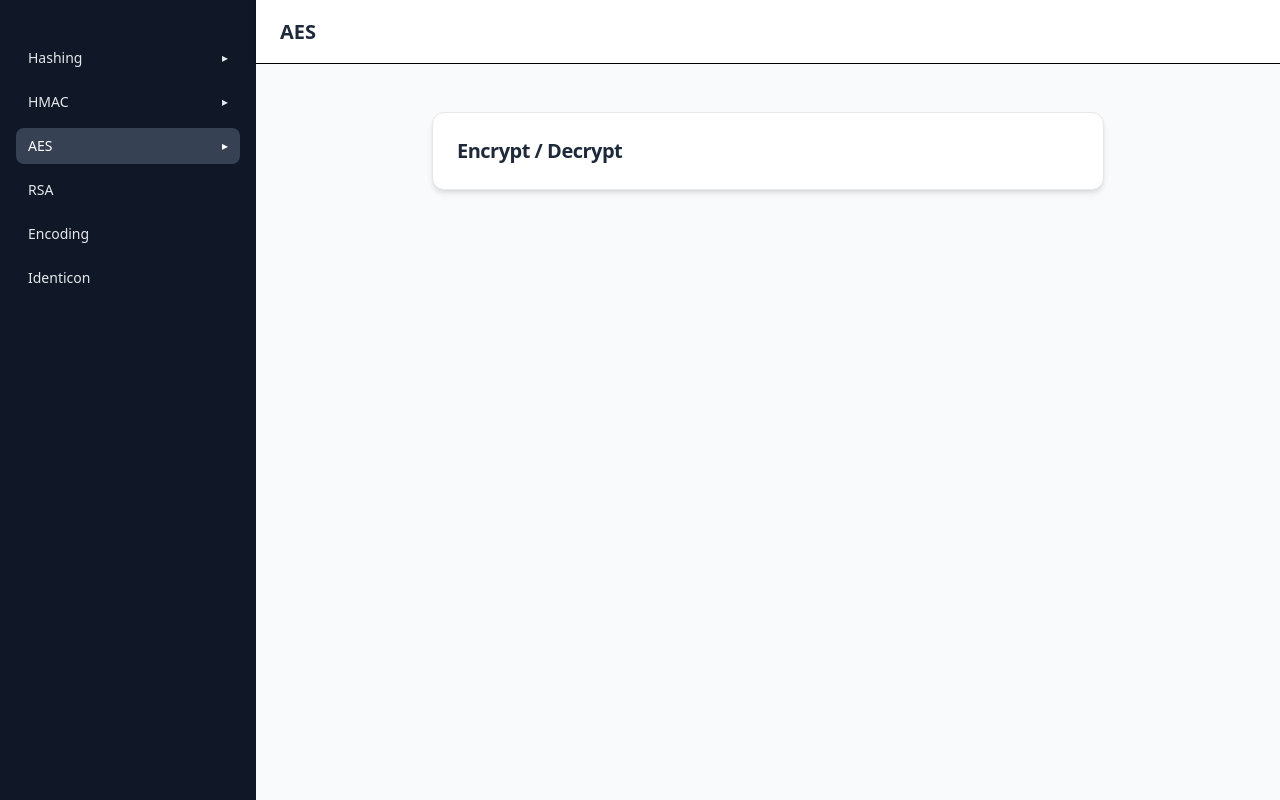
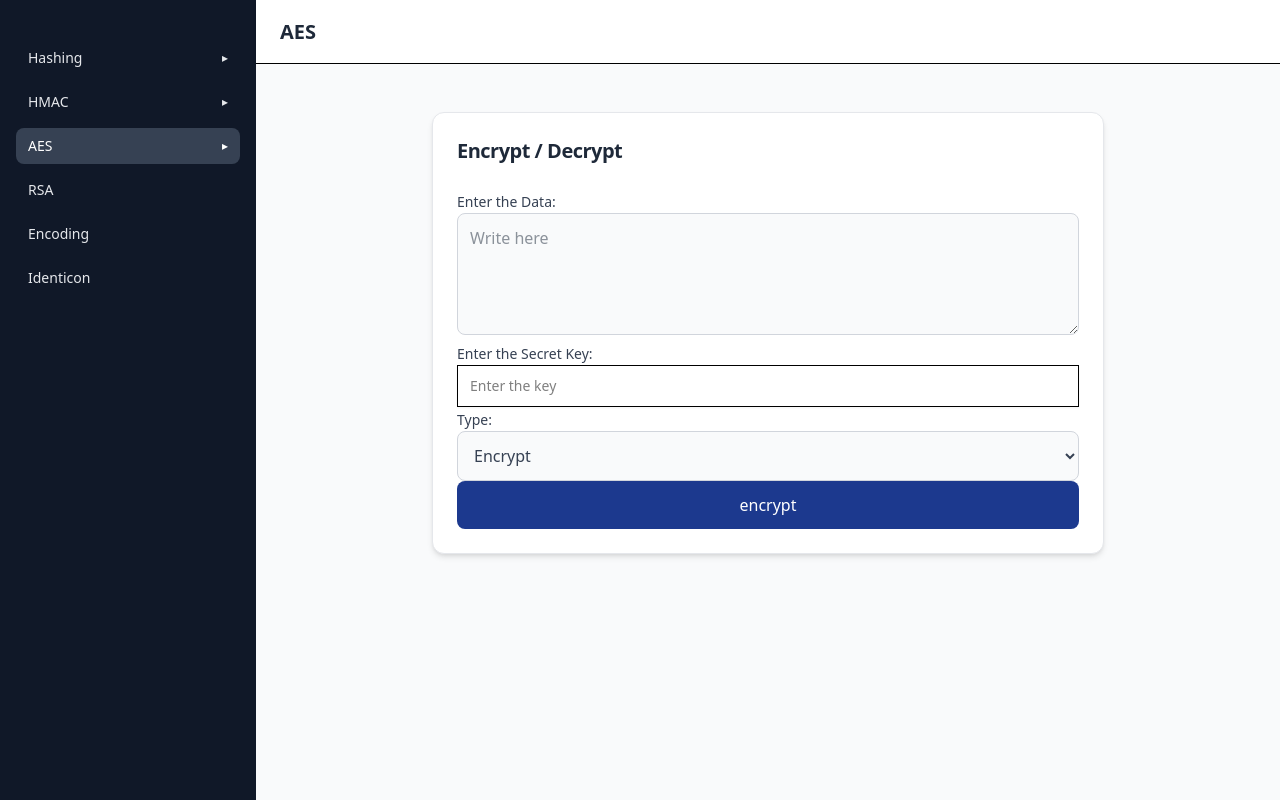
Before and after one commit to Muhtadi1Laskar/cryptography-as-a-service-frontend, a React (Vite) app: page /aes/encrypt-decrypt in a window 1280 px wide. Built offline with nearby package versions, Linux system fonts and the light colour scheme.

Commit message:
Added the form for Encrypting and Decrypting data with Aes

```diff
--- a/src/components/forms/AesForm.jsx
+++ b/src/components/forms/AesForm.jsx
@@ -1,10 +1,111 @@
+import { useState } from "react";
+import { postAPI } from "../../hooks/useApi.js";
+import FormGroups from "../shared/Form";
+import ResultCard from "../ui/ResultCard";
+import ButtonGroup from "../ui/Button";
+
+const TYPES = [
+  { value: "encrypt", text: "Encrypt" },
+  { value: "decrypt", text: "Decrypt" },
+];
+
 export default function AesForm() {
+  const [response, setResponse] = useState("");
+  const [loading, setLoading] = useState(false);
+  const [formData, setFormData] = useState({
+    data: "",
+    key: "",
+    type: "encrypt",
+  });
+
+  const handleInputChange = async (e) => {
+    const { name, value } = e.target;
+    setFormData((prev) => ({
+      ...prev,
+      [name]: value,
+    }));
+  };
+
+  const handleSumbit = async (e) => {
+    e.preventDefault();
+    setLoading(true);
+    setResponse("");
+
+    const { data, key, type } = formData;
+    const keyName = type === "encrypt" ? "text" : "cipherText";
+    const requestBody = {
+      [keyName]: data,
+      secretKey: key,
+    };
+
+    console.log("Form Data: ", formData);
+    console.log("Request Body: ", requestBody);
+
+    try {
+      const res = await postAPI(`aes/text/${type}`, requestBody);
+      console.log(res.data);
+      setResponse(res?.data?.cipherText || res?.data?.text);
+    } catch (error) {
+      console.log(error.message);
+      console.error("Failed to fetch data: ", error);
+      setResponse(error.response?.data?.message || "Unknown error");
+    } finally {
+      setLoading(false);
+    }
+  };
+
   return (
     <div className="max-w-2xl mx-auto p-6 bg-white rounded-xl shadow-md space-y-6 border border-gray-200">
       {/* Title */}
       <h2 className="text-xl font-semibold text-gray-800 tracking-tight">
         Encrypt / Decrypt
       </h2>
+
+      <form onSubmit={handleSumbit}>
+        {/* Data input */}
+        <FormGroups
+          label="Enter the Data:"
+          id="data"
+          name="data"
+          type="textarea"
+          placeholder="Write here"
+          formData={formData}
+          handleInputChange={handleInputChange}
+        />
+
+        {/* Secret Key input */}
+        <FormGroups
+          label="Enter the Secret Key:"
+          id="key"
+          name="key"
+          type="input"
+          placeholder="Enter the key"
+          formData={formData}
+          handleInputChange={handleInputChange}
+        />
+
+        {/* Type select */}
+        <FormGroups
+          label="Type:"
+          id="type"
+          name="type"
+          type="select"
+          options={TYPES}
+          formData={formData}
+          handleInputChange={handleInputChange}
+        />
+
+        {/* Submit button */}
+        <ButtonGroup
+          type="submit"
+          className="w-full py-3 bg-blue-900 text-white rounded-lg hover:bg-blue-800 transition disabled:bg-blue-300"
+          disabled={loading}
+          message={formData["type"]}
+        />
+      </form>
+
+      {/* Result */}
+      {response && <ResultCard title="Result: " data={response} />}
     </div>
   );
 }
--- a/src/components/shared/Form.jsx
+++ b/src/components/shared/Form.jsx
@@ -40,6 +40,18 @@ export default function FormGroups({
             {label}
           </label>
 
+          {type === "input" ? (
+            <input
+              type="text"
+              id={id}
+              name={name}
+              className="bg-neutral-secondary-medium border border-default-medium text-heading text-sm rounded-base focus:ring-brand focus:border-brand block w-full px-3 py-2.5 shadow-xs placeholder:text-body"
+              placeholder={placeholder}
+              value={formData[name]}
+              onChange={handleInputChange}
+              required
+            />
+          ) : (
             <textarea
               id={id}
               name={name}
@@ -49,6 +61,7 @@ export default function FormGroups({
               onChange={handleInputChange}
               className="w-full p-3 rounded-lg border border-gray-300 focus:ring-2 focus:ring-blue-500 focus:border-blue-500 bg-gray-50 text-gray-800"
             />
+          )}
         </div>
       )}
     </>
```
Lines whose indentation alone changed are shown as unchanged.
